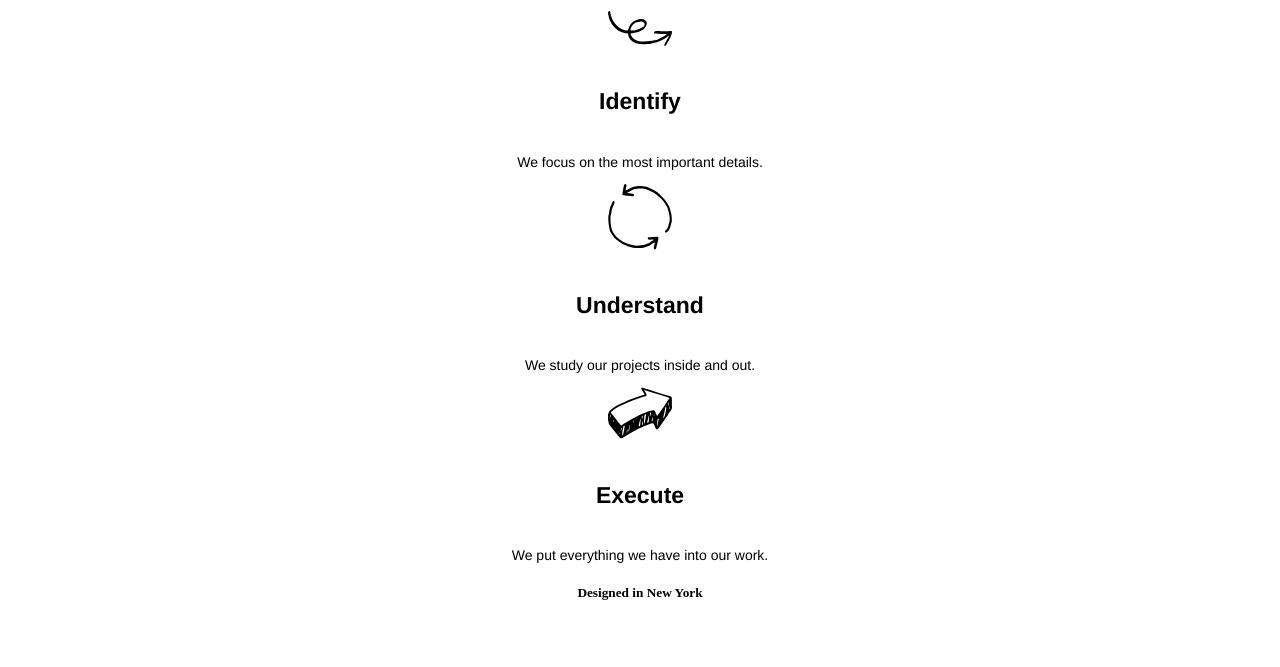
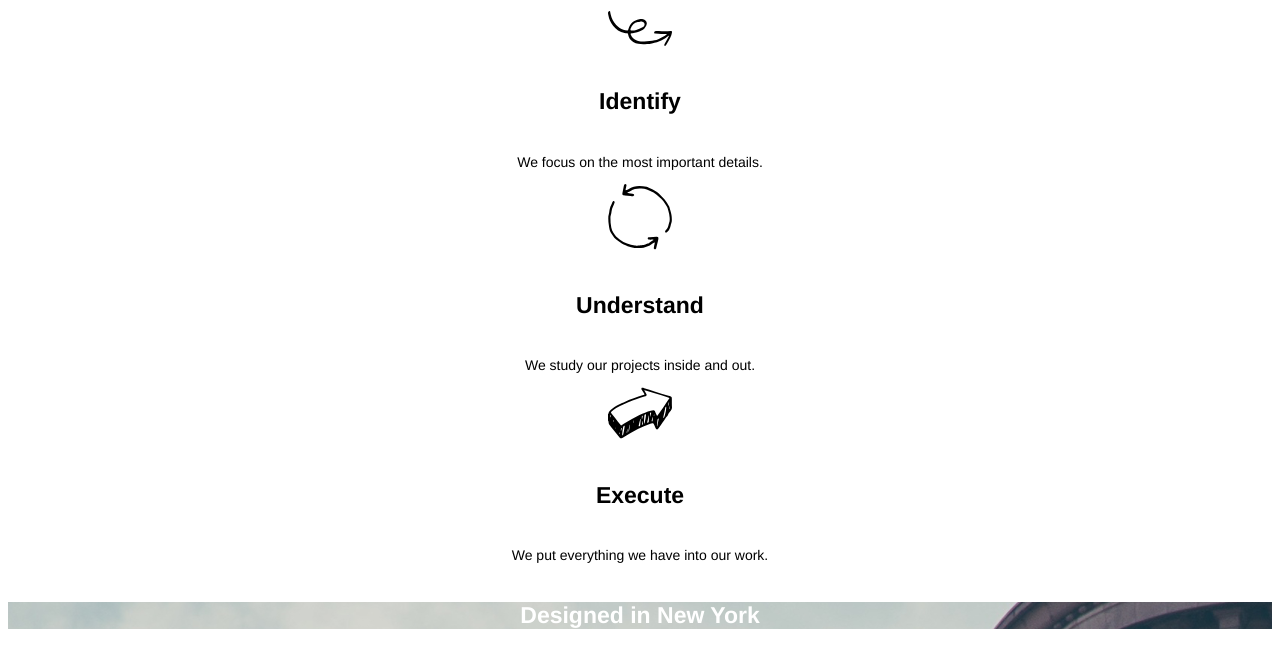
Before and after one commit to mgibbons8592/broadway, a plain HTML site: page index.html in a window 1280 px wide. Shown: the part 400-1067 px from the top of the page. Before the commit the page ends 1024 px from the top, so only its background shows below. Drawn offline with Linux system fonts and the light colour scheme.

Commit message:
Designed in new york.

```diff
--- a/resources/css/style.css
+++ b/resources/css/style.css
@@ -21,7 +21,7 @@
 }
 
 .strategy {
-  font-family: helvetica;
+  font-family: Helvetica;
   font-size: 23px;
   font-weight: bold;
   text-align: center;
@@ -35,3 +35,12 @@ p {
 body {
   text-align: center;
 }
+
+#newyork {
+  font-family: Helvetica;
+  font-size: 23px;
+  font-weight: bold;
+  color: white;
+  text-align: center;
+  background-image: url('../images/the-flatiron-building.png');
+}
```
